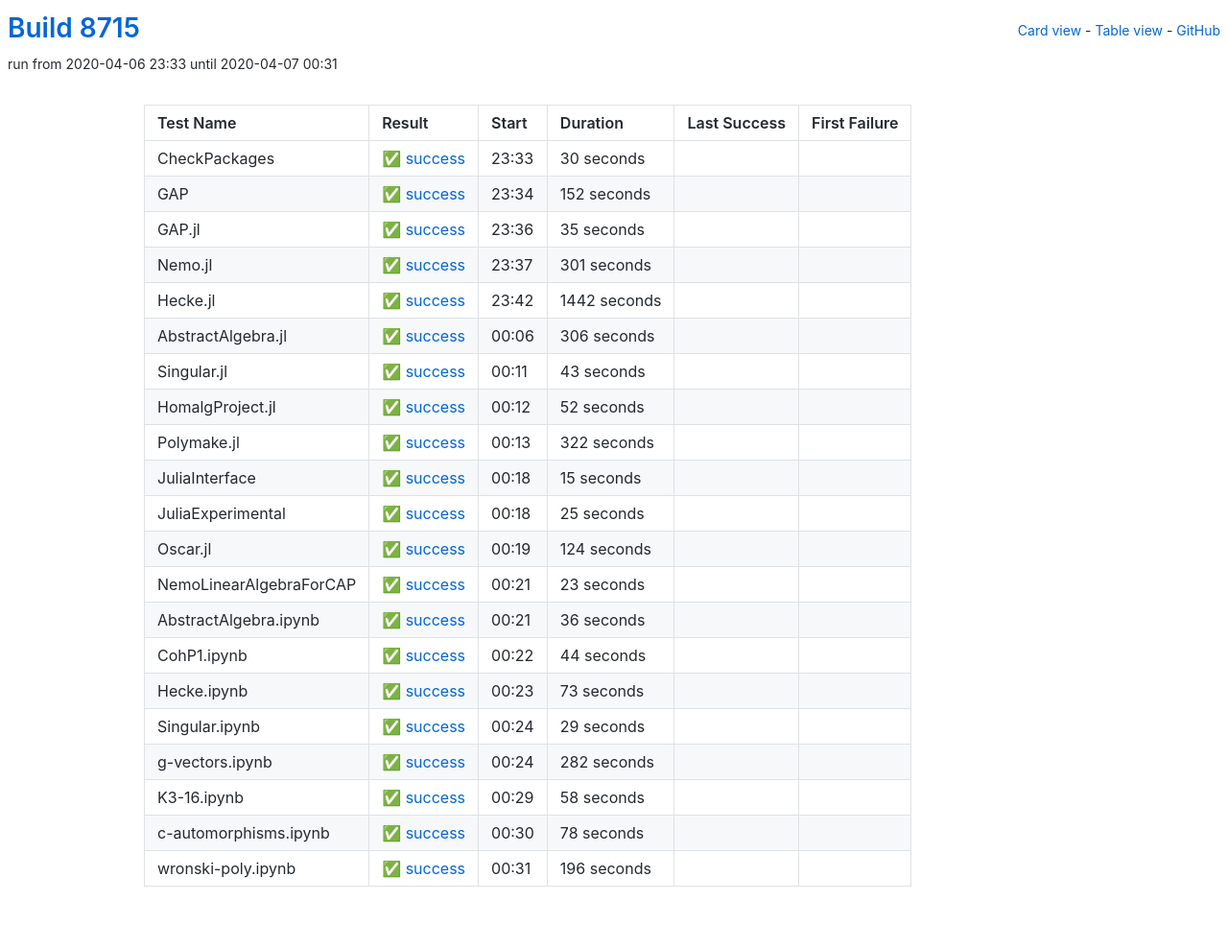
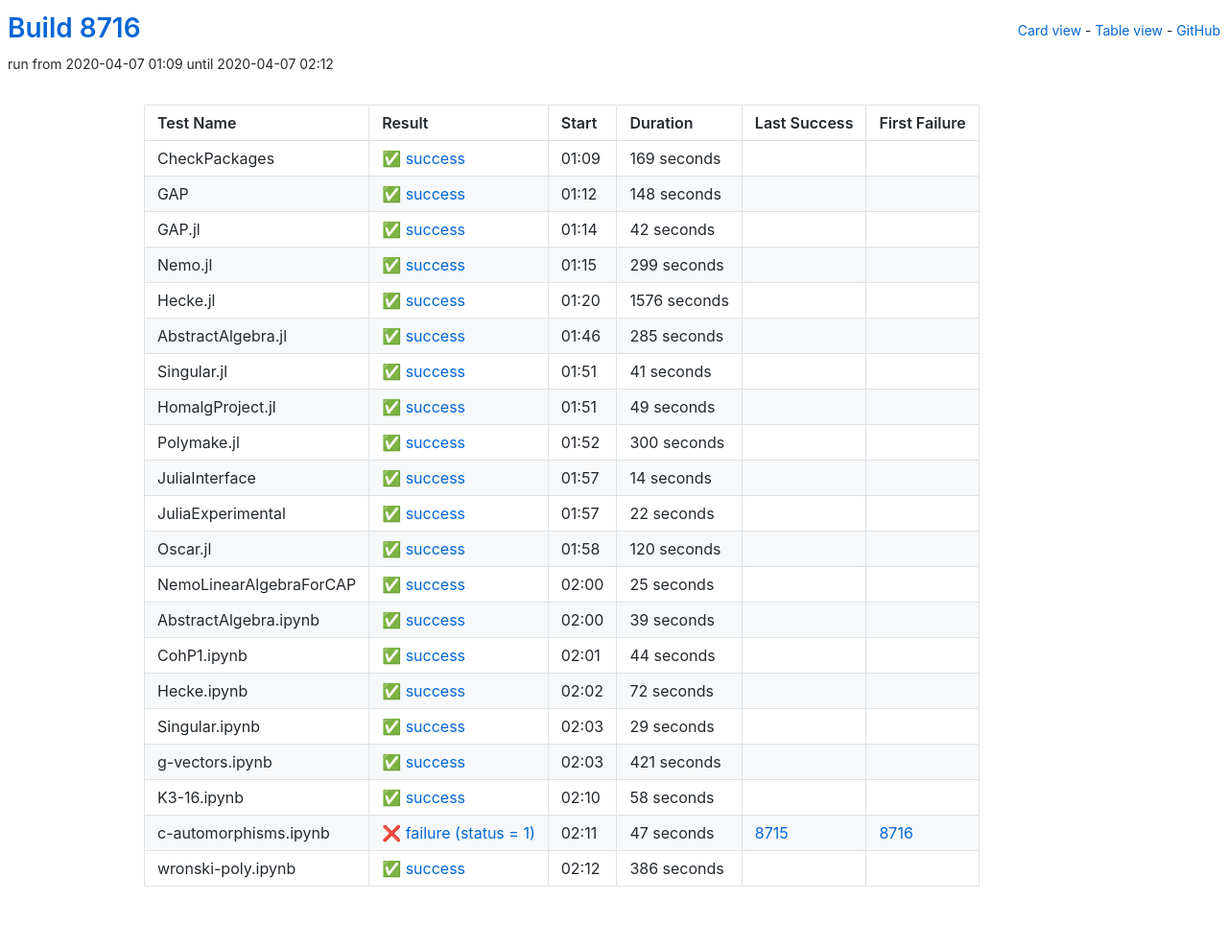
Before and after one commit to oscar-system/oscar-ci-status, a Jekyll site: the page built from table.html, in a window 1280 px wide. Shown: the whole page at 96% size. Built offline with Jekyll 4.4.1, drawn with Linux system fonts in a browser that asks for light colours.

Commit message:
Build 8716

```diff
--- a/_data/ci.yml
+++ b/_data/ci.yml
@@ -1,115 +1,137 @@
-build: 8715
-build_url: https://oscarci.mathematik.uni-kl.de/job/oscar/8715/
+build: 8716
+build_url: https://oscarci.mathematik.uni-kl.de/job/oscar/8716/
 job: oscar
 tests:
-- duration: 30
+- duration: 169
   exitcode: 0
   first_failure: false
   first_failure_url: null
   last_success: false
   last_success_url: null
-  log: https://oscarci.mathematik.uni-kl.de/job/oscar/8715/artifact/logs/build-8715/CheckPackages.log
+  log: https://oscarci.mathematik.uni-kl.de/job/oscar/8716/artifact/logs/build-8716/CheckPackages.log
   name: CheckPackages
-  start: 2020-04-06 23:33
+  start: 2020-04-07 01:09
   status: success
   success: true
-- duration: 152
+- duration: 148
   exitcode: 0
   first_failure: false
   first_failure_url: null
   last_success: false
   last_success_url: null
-  log: https://oscarci.mathematik.uni-kl.de/job/oscar/8715/artifact/logs/build-8715/GAP.log
+  log: https://oscarci.mathematik.uni-kl.de/job/oscar/8716/artifact/logs/build-8716/GAP.log
   name: GAP
-  start: 2020-04-06 23:34
+  start: 2020-04-07 01:12
   status: success
   success: true
-- duration: 35
+- duration: 42
   exitcode: 0
   first_failure: false
   first_failure_url: null
   last_success: false
   last_success_url: null
-  log: https://oscarci.mathematik.uni-kl.de/job/oscar/8715/artifact/logs/build-8715/GAP.jl.log
+  log: https://oscarci.mathematik.uni-kl.de/job/oscar/8716/artifact/logs/build-8716/GAP.jl.log
   name: GAP.jl
-  start: 2020-04-06 23:36
+  start: 2020-04-07 01:14
   status: success
   success: true
-- duration: 301
+- duration: 299
   exitcode: 0
   first_failure: false
   first_failure_url: null
   last_success: false
   last_success_url: null
-  log: https://oscarci.mathematik.uni-kl.de/job/oscar/8715/artifact/logs/build-8715/Nemo.jl.log
+  log: https://oscarci.mathematik.uni-kl.de/job/oscar/8716/artifact/logs/build-8716/Nemo.jl.log
   name: Nemo.jl
-  start: 2020-04-06 23:37
+  start: 2020-04-07 01:15
   status: success
   success: true
-- duration: 1442
+- duration: 1576
   exitcode: 0
   first_failure: false
   first_failure_url: null
   last_success: false
   last_success_url: null
-  log: https://oscarci.mathematik.uni-kl.de/job/oscar/8715/artifact/logs/build-8715/Hecke.jl.log
+  log: https://oscarci.mathematik.uni-kl.de/job/oscar/8716/artifact/logs/build-8716/Hecke.jl.log
   name: Hecke.jl
-  start: 2020-04-06 23:42
+  start: 2020-04-07 01:20
   status: success
   success: true
-- duration: 306
+- duration: 285
   exitcode: 0
   first_failure: false
   first_failure_url: null
   last_success: false
   last_success_url: null
-  log: https://oscarci.mathematik.uni-kl.de/job/oscar/8715/artifact/logs/build-8715/AbstractAlgebra.jl.log
+  log: https://oscarci.mathematik.uni-kl.de/job/oscar/8716/artifact/logs/build-8716/AbstractAlgebra.jl.log
   name: AbstractAlgebra.jl
-  start: 2020-04-07 00:06
+  start: 2020-04-07 01:46
   status: success
   success: true
-- duration: 43
+- duration: 41
   exitcode: 0
   first_failure: false
   first_failure_url: null
   last_success: false
   last_success_url: null
-  log: https://oscarci.mathematik.uni-kl.de/job/oscar/8715/artifact/logs/build-8715/Singular.jl.log
+  log: https://oscarci.mathematik.uni-kl.de/job/oscar/8716/artifact/logs/build-8716/Singular.jl.log
   name: Singular.jl
-  start: 2020-04-07 00:11
+  start: 2020-04-07 01:51
   status: success
   success: true
-- duration: 52
+- duration: 49
   exitcode: 0
   first_failure: false
   first_failure_url: null
   last_success: false
   last_success_url: null
-  log: https://oscarci.mathematik.uni-kl.de/job/oscar/8715/artifact/logs/build-8715/HomalgProject.jl.log
+  log: https://oscarci.mathematik.uni-kl.de/job/oscar/8716/artifact/logs/build-8716/HomalgProject.jl.log
   name: HomalgProject.jl
-  start: 2020-04-07 00:12
+  start: 2020-04-07 01:51
   status: success
   success: true
-- duration: 322
+- duration: 300
   exitcode: 0
   first_failure: false
   first_failure_url: null
   last_success: false
   last_success_url: null
-  log: https://oscarci.mathematik.uni-kl.de/job/oscar/8715/artifact/logs/build-8715/Polymake.jl.log
+  log: https://oscarci.mathematik.uni-kl.de/job/oscar/8716/artifact/logs/build-8716/Polymake.jl.log
   name: Polymake.jl
-  start: 2020-04-07 00:13
+  start: 2020-04-07 01:52
   status: success
   success: true
-- duration: 15
+- duration: 14
   exitcode: 0
   first_failure: false
   first_failure_url: null
   last_success: false
   last_success_url: null
-  log: https://oscarci.mathematik.uni-kl.de/job/oscar/8715/artifact/logs/build-8715/JuliaInterface.log
+  log: https://oscarci.mathematik.uni-kl.de/job/oscar/8716/artifact/logs/build-8716/JuliaInterface.log
   name: JuliaInterface
-  start: 2020-04-07 00:18
+  start: 2020-04-07 01:57
+  status: success
+  success: true
+- duration: 22
+  exitcode: 0
+  first_failure: false
+  first_failure_url: null
+  last_success: false
+  last_success_url: null
+  log: https://oscarci.mathematik.uni-kl.de/job/oscar/8716/artifact/logs/build-8716/JuliaExperimental.log
+  name: JuliaExperimental
+  start: 2020-04-07 01:57
+  status: success
+  success: true
+- duration: 120
+  exitcode: 0
+  first_failure: false
+  first_failure_url: null
+  last_success: false
+  last_success_url: null
+  log: https://oscarci.mathematik.uni-kl.de/job/oscar/8716/artifact/logs/build-8716/Oscar.jl.log
+  name: Oscar.jl
+  start: 2020-04-07 01:58
   status: success
   success: true
 - duration: 25
@@ -118,42 +140,20 @@ tests:
   first_failure_url: null
   last_success: false
   last_success_url: null
-  log: https://oscarci.mathematik.uni-kl.de/job/oscar/8715/artifact/logs/build-8715/JuliaExperimental.log
-  name: JuliaExperimental
-  start: 2020-04-07 00:18
+  log: https://oscarci.mathematik.uni-kl.de/job/oscar/8716/artifact/logs/build-8716/NemoLinearAlgebraForCAP.log
+  name: NemoLinearAlgebraForCAP
+  start: 2020-04-07 02:00
   status: success
   success: true
-- duration: 124
+- duration: 39
   exitcode: 0
   first_failure: false
   first_failure_url: null
   last_success: false
   last_success_url: null
-  log: https://oscarci.mathematik.uni-kl.de/job/oscar/8715/artifact/logs/build-8715/Oscar.jl.log
-  name: Oscar.jl
-  start: 2020-04-07 00:19
-  status: success
-  success: true
-- duration: 23
-  exitcode: 0
-  first_failure: false
-  first_failure_url: null
-  last_success: false
-  last_success_url: null
-  log: https://oscarci.mathematik.uni-kl.de/job/oscar/8715/artifact/logs/build-8715/NemoLinearAlgebraForCAP.log
-  name: NemoLinearAlgebraForCAP
-  start: 2020-04-07 00:21
-  status: success
-  success: true
-- duration: 36
-  exitcode: 0
-  first_failure: false
-  first_failure_url: null
-  last_success: false
-  last_success_url: null
-  log: https://oscarci.mathematik.uni-kl.de/job/oscar/8715/artifact/logs/build-8715/AbstractAlgebra.ipynb.log
+  log: https://oscarci.mathematik.uni-kl.de/job/oscar/8716/artifact/logs/build-8716/AbstractAlgebra.ipynb.log
   name: AbstractAlgebra.ipynb
-  start: 2020-04-07 00:21
+  start: 2020-04-07 02:00
   status: success
   success: true
 - duration: 44
@@ -162,20 +162,20 @@ tests:
   first_failure_url: null
   last_success: false
   last_success_url: null
-  log: https://oscarci.mathematik.uni-kl.de/job/oscar/8715/artifact/logs/build-8715/CohP1.ipynb.log
+  log: https://oscarci.mathematik.uni-kl.de/job/oscar/8716/artifact/logs/build-8716/CohP1.ipynb.log
   name: CohP1.ipynb
-  start: 2020-04-07 00:22
+  start: 2020-04-07 02:01
   status: success
   success: true
-- duration: 73
+- duration: 72
   exitcode: 0
   first_failure: false
   first_failure_url: null
   last_success: false
   last_success_url: null
-  log: https://oscarci.mathematik.uni-kl.de/job/oscar/8715/artifact/logs/build-8715/Hecke.ipynb.log
+  log: https://oscarci.mathematik.uni-kl.de/job/oscar/8716/artifact/logs/build-8716/Hecke.ipynb.log
   name: Hecke.ipynb
-  start: 2020-04-07 00:23
+  start: 2020-04-07 02:02
   status: success
   success: true
 - duration: 29
@@ -184,20 +184,20 @@ tests:
   first_failure_url: null
   last_success: false
   last_success_url: null
-  log: https://oscarci.mathematik.uni-kl.de/job/oscar/8715/artifact/logs/build-8715/Singular.ipynb.log
+  log: https://oscarci.mathematik.uni-kl.de/job/oscar/8716/artifact/logs/build-8716/Singular.ipynb.log
   name: Singular.ipynb
-  start: 2020-04-07 00:24
+  start: 2020-04-07 02:03
   status: success
   success: true
-- duration: 282
+- duration: 421
   exitcode: 0
   first_failure: false
   first_failure_url: null
   last_success: false
   last_success_url: null
-  log: https://oscarci.mathematik.uni-kl.de/job/oscar/8715/artifact/logs/build-8715/g-vectors.ipynb.log
+  log: https://oscarci.mathematik.uni-kl.de/job/oscar/8716/artifact/logs/build-8716/g-vectors.ipynb.log
   name: g-vectors.ipynb
-  start: 2020-04-07 00:24
+  start: 2020-04-07 02:03
   status: success
   success: true
 - duration: 58
@@ -206,30 +206,30 @@ tests:
   first_failure_url: null
   last_success: false
   last_success_url: null
-  log: https://oscarci.mathematik.uni-kl.de/job/oscar/8715/artifact/logs/build-8715/K3-16.ipynb.log
+  log: https://oscarci.mathematik.uni-kl.de/job/oscar/8716/artifact/logs/build-8716/K3-16.ipynb.log
   name: K3-16.ipynb
-  start: 2020-04-07 00:29
+  start: 2020-04-07 02:10
   status: success
   success: true
-- duration: 78
+- duration: 47
+  exitcode: 1
+  first_failure: 8716
+  first_failure_url: https://oscarci.mathematik.uni-kl.de/job/oscar/8716/
+  last_success: 8715
+  last_success_url: https://oscarci.mathematik.uni-kl.de/job/oscar/8715/
+  log: https://oscarci.mathematik.uni-kl.de/job/oscar/8716/artifact/logs/build-8716/c-automorphisms.ipynb.log
+  name: c-automorphisms.ipynb
+  start: 2020-04-07 02:11
+  status: failure
+  success: false
+- duration: 386
   exitcode: 0
   first_failure: false
   first_failure_url: null
   last_success: false
   last_success_url: null
-  log: https://oscarci.mathematik.uni-kl.de/job/oscar/8715/artifact/logs/build-8715/c-automorphisms.ipynb.log
-  name: c-automorphisms.ipynb
-  start: 2020-04-07 00:30
+  log: https://oscarci.mathematik.uni-kl.de/job/oscar/8716/artifact/logs/build-8716/wronski-poly.ipynb.log
+  name: wronski-poly.ipynb
+  start: 2020-04-07 02:12
   status: success
   success: true
-- duration: 196
-  exitcode: 0
-  first_failure: false
-  first_failure_url: null
-  last_success: false
-  last_success_url: null
-  log: https://oscarci.mathematik.uni-kl.de/job/oscar/8715/artifact/logs/build-8715/wronski-poly.ipynb.log
-  name: wronski-poly.ipynb
-  start: 2020-04-07 00:31
-  status: success
-  success: true
```
Also changed, not shown: README.md.
